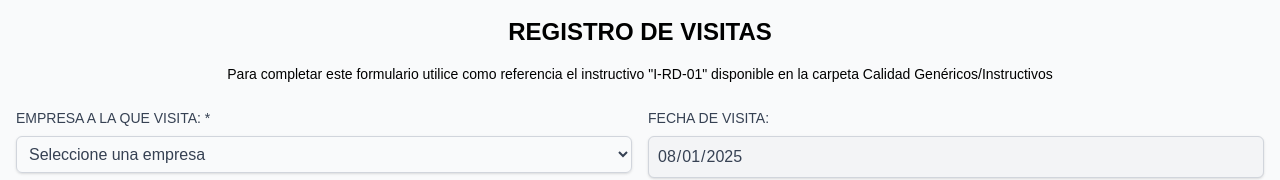
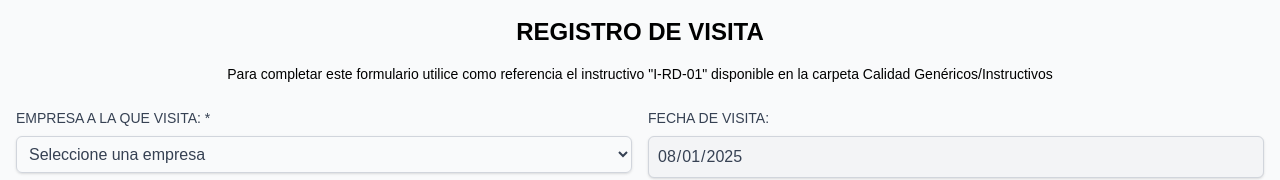
Before and after one commit to Leovilis/registro-visitas, a Next.js app: page / in a window 1280 px wide. Shown: the top 180 px of the page. Built offline with nearby package versions, Linux system fonts and the light colour scheme.

Commit message:
CORRECCION, NO ERA APP.JSX, ES PAGE.JS

```diff
--- a/app/page.js
+++ b/app/page.js
@@ -308,7 +308,7 @@ export default function Home() {
 
       <div className={hasUnsavedChanges ? "mt-10" : ""}>
         <h1 className="text-2xl text-center font-bold text-black mb-4">
-          REGISTRO DE VISITAS
+          REGISTRO DE VISITA
         </h1>
         <p className="text-sm text-center text-black mb-6">
           Para completar este formulario utilice como referencia el instructivo
```
